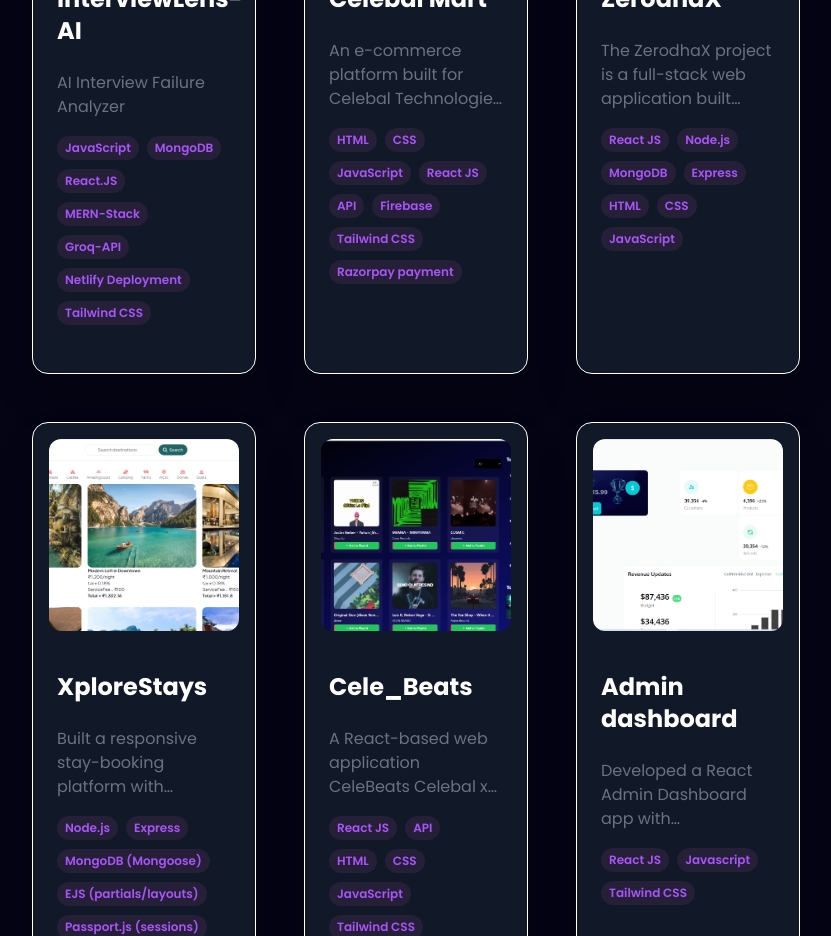
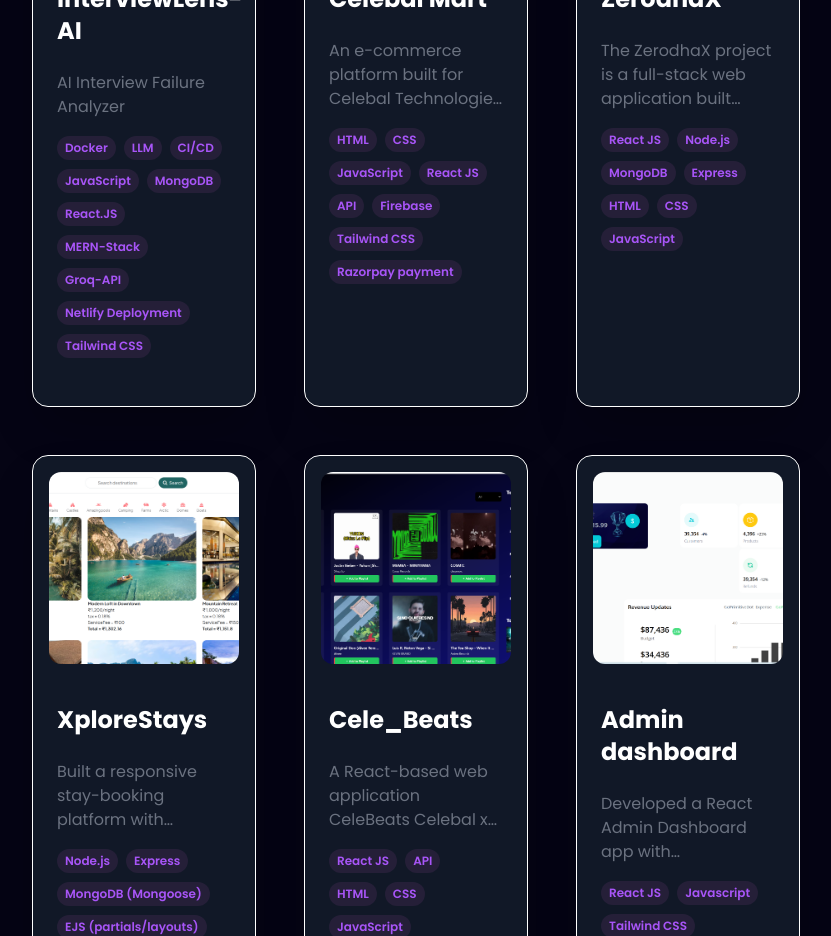
Before and after one commit to aakanshimalik/aakanshi-portfolio, a React (Vite) app: page / in a window 1280 px wide. Shown: the part 4460-5396 px from the top of the page, without its empty margins (224-1055 px from the left). Built offline with nearby package versions, Linux system fonts and the light colour scheme.

Commit message:
Update constants.js with InterviewLensAI tags

```diff
--- a/src/constants.js
+++ b/src/constants.js
@@ -177,7 +177,7 @@ export const SkillsInfo = [
       description:
         "AI Interview Failure Analyzer",
       image: interviewLogo,
-      tags: ["JavaScript", "MongoDB", "React.JS", "MERN-Stack", "Groq-API","Netlify Deployment", "Tailwind CSS"],
+      tags: ["Docker", "LLM", "CI/CD", "JavaScript", "MongoDB", "React.JS", "MERN-Stack", "Groq-API","Netlify Deployment", "Tailwind CSS"],
       github: "https://github.com/aakanshimalik/InterviewLens-AI",
       webapp: "https://interviewlens-ai.netlify.app/",
     },
```
